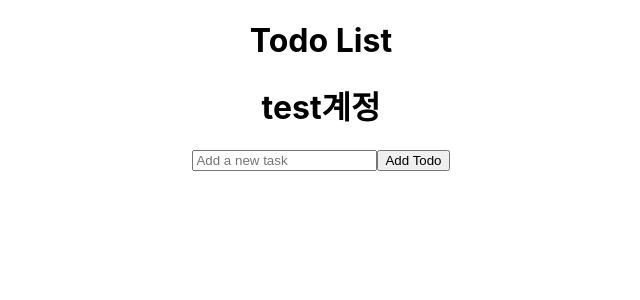
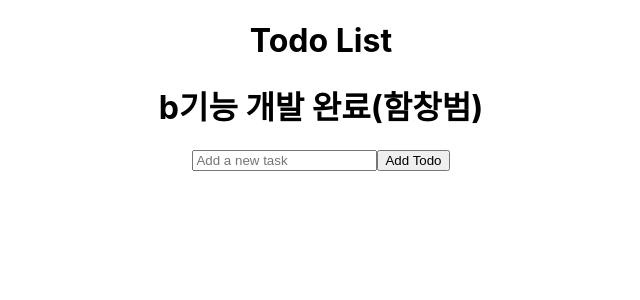
Before and after one commit to hcb1999/CICDpipelinetest, a React (Create React App) app: page / in a window 1280 px wide. Shown: the top 300 px of the page, without its empty margins (319-959 px from the left). Built offline with nearby package versions, Linux system fonts and the light colour scheme.

Commit message:
b기능 개발 완료

```diff
--- a/src/App.js
+++ b/src/App.js
@@ -20,7 +20,7 @@
   return (
     <div className="App">
       <h1>Todo List</h1>
-      <h1>test계정</h1>
+      <h1>b기능 개발 완료(함창범)</h1>
 
       <input
         type="text"
```
